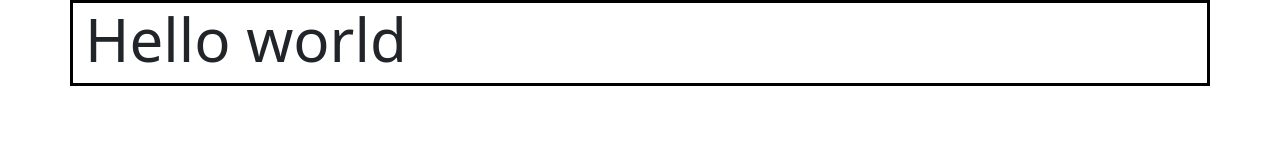
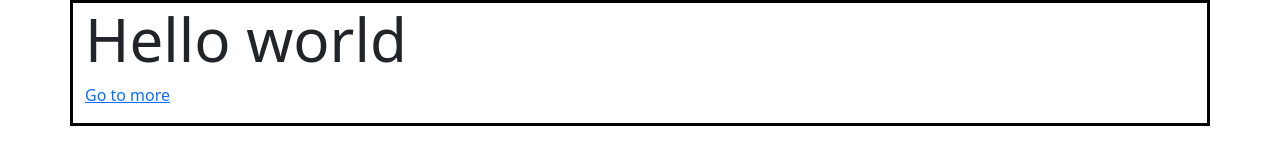
Before and after one commit to tasniattohfa/bootstrap_2, a plain HTML site: page index.html in a window 1280 px wide. Drawn offline with Linux system fonts and the light colour scheme.

Commit message:
Update index.html

```diff
--- a/index.html
+++ b/index.html
@@ -18,6 +18,7 @@
     <div class="container">
         <div class="box">
             <h1>Hello world</h1>
+            <p><a href="more.html">Go to more</a></p>
         </div>
     </div>
 
```
